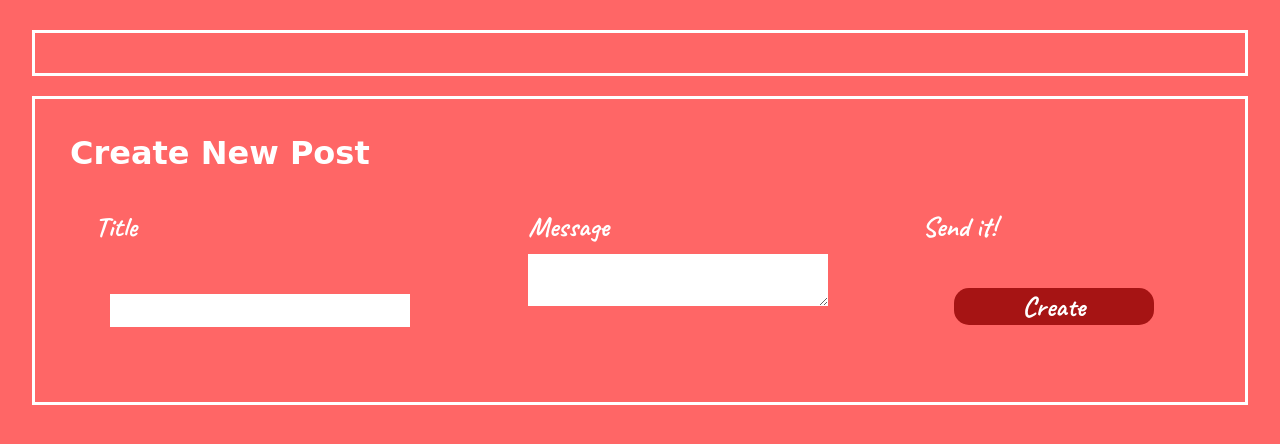
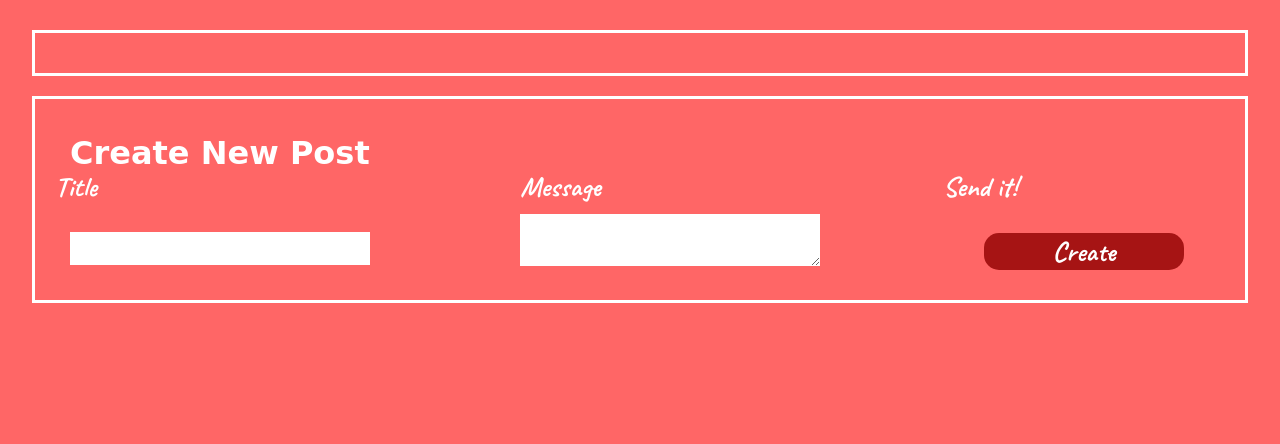
Before and after one commit to SDeGraff/Baconator-, a Node server app: page / in a window 1280 px wide. Shown: the part 270-714 px from the top of the page. Run offline with Node 20, Linux system fonts and the light colour scheme; data that the repository does not hold is empty; some libraries are stand-ins or nearby versions; some web fonts are replaced.

Commit message:
More adjusting the form

```diff
--- a/public/css/style.css
+++ b/public/css/style.css
@@ -226,7 +226,7 @@ input[type="text"] {
 
 
 
-#new-post-form {
+.new-post-form {
 	margin: 20px;
 	padding: 20px;
 	display: flex;
@@ -246,6 +246,10 @@ input[type="text"] {
 	font-size: 28px;
 	font-family: "Caveat", cursive;
 	font-weight: 700;
+}
+
+td {
+	vertical-align: bottom;
 }
 
 /* Media queries */
--- a/views/newHomepage.handlebars
+++ b/views/newHomepage.handlebars
@@ -19,7 +19,7 @@
     </div>
     <div class="section-body">
         <form id="new-post-form">
-			<table width="100%" border="1">
+			<table width="100%" border="0">
 				<tr>
 					<td class="titles">Title</td>
 					<td class="titles">Message</td>
```
